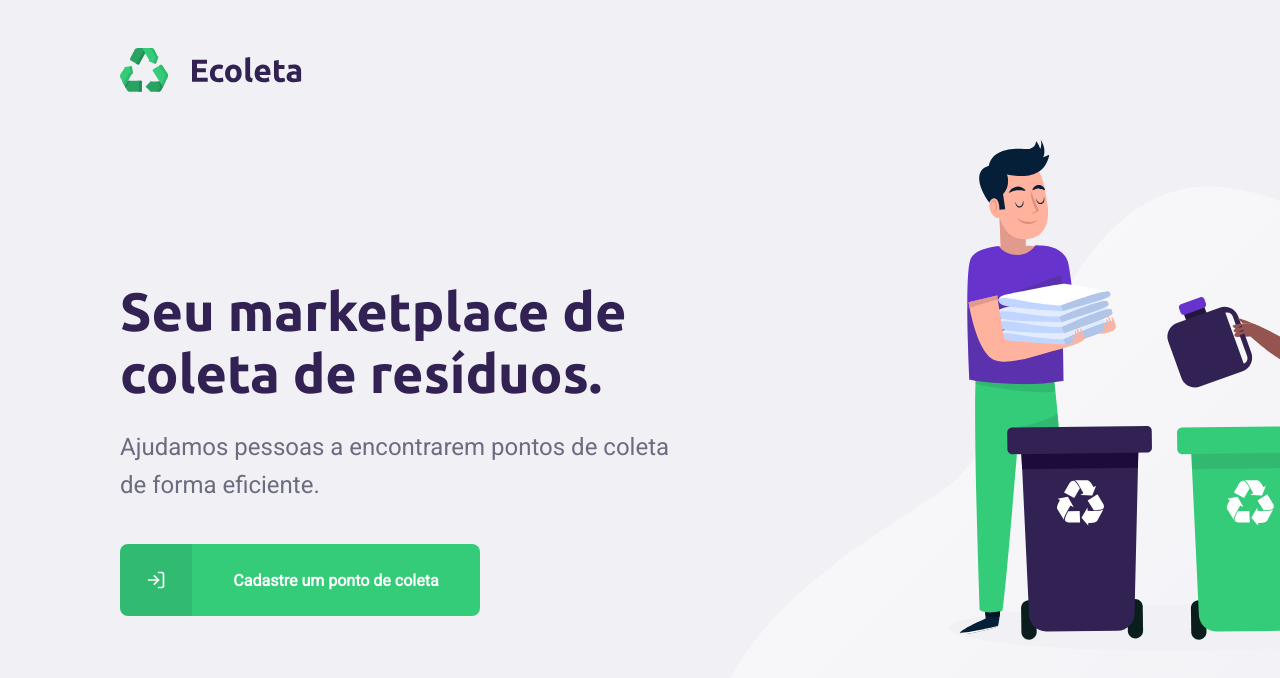
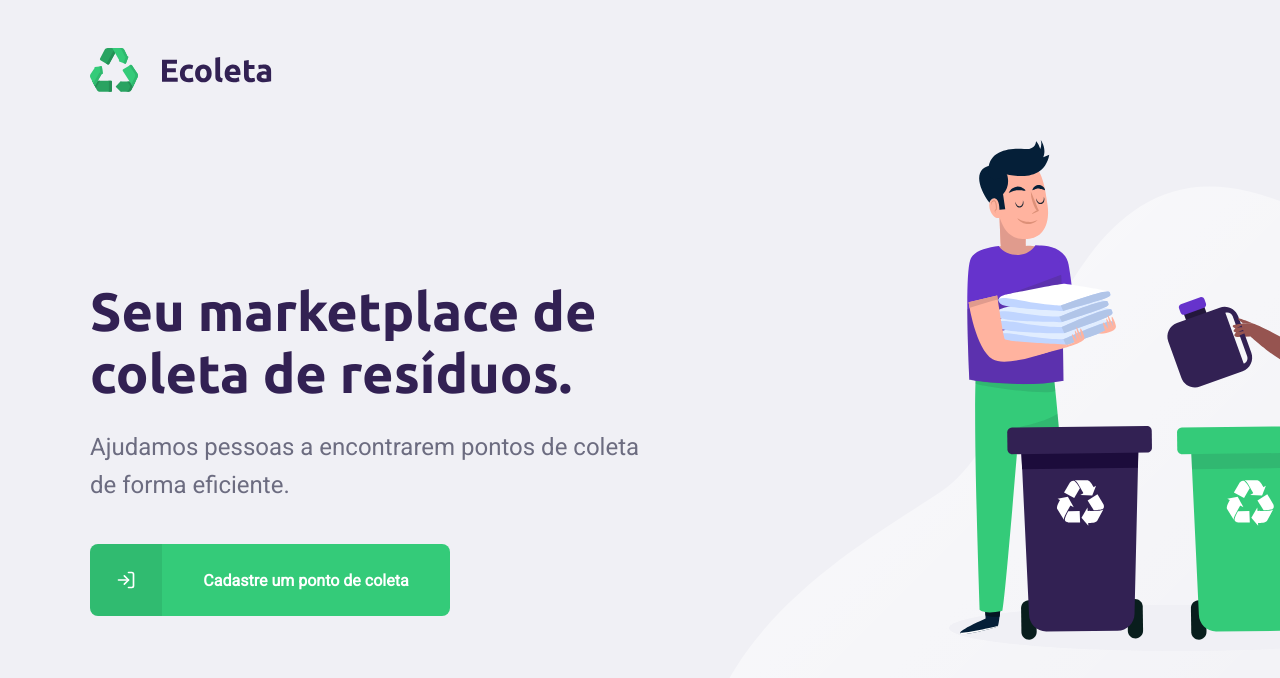
Before and after one commit to pedrorodriguesh/NextLevelWeek-1, a React (Create React App) app in the folder web/: page / in a window 1280 px wide. Shown: the top 678 px of the page. Built offline with nearby package versions, Linux system fonts and the light colour scheme.

Commit message:
comments and trying to fix layout

```diff
--- a/web/src/pages/Home/styles.css
+++ b/web/src/pages/Home/styles.css
@@ -9,7 +9,6 @@
     height: 100%;
     max-width: 1100px;
     margin: 0 auto;
-    padding: 0 30px;
 
     display: flex;
     flex-direction: column;
```
Also changed, not shown: web/src/pages/Home/index.tsx (+5 -4 lines).
